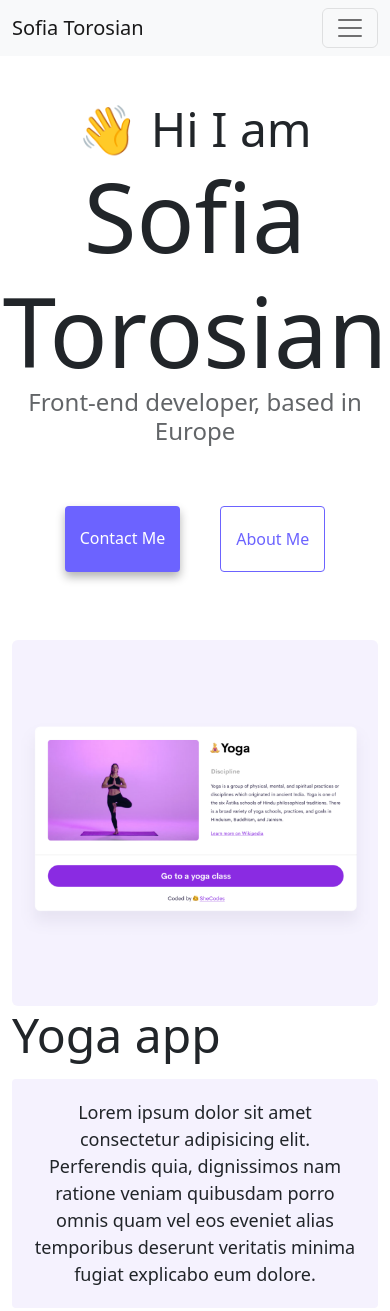
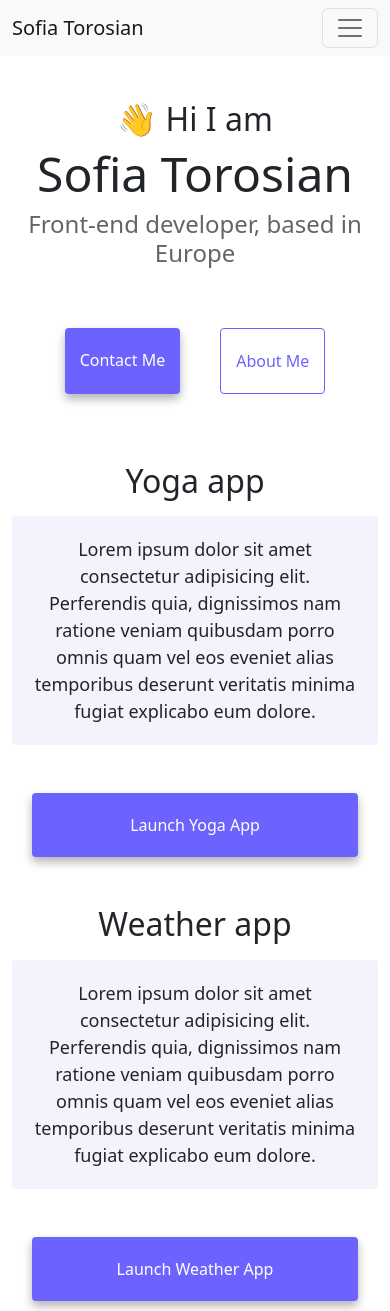
Before and after one commit to softoro/Advanced-Tools-Homework, a plain HTML site: page index.html in a window 390 px wide. Shown: the top 1311 px of the page. Drawn offline with nearby package versions, Linux system fonts and the light colour scheme.

Commit message:
Added a media query

```diff
--- a/src/style.css
+++ b/src/style.css
@@ -94,3 +94,28 @@ p {
 .email-link:hover {
   text-decoration: underline;
 }
+
+@media (max-width: 576px) {
+  h1 {
+    font-size: 48px;
+    line-height: 1.5;
+  }
+
+  h2 {
+    font-size: 32px;
+    text-align: center;
+  }
+
+  p {
+    text-align: center;
+  }
+
+  .primary-link {
+    display: block;
+    text-align: center;
+    margin: 0 20px;
+  }
+  img {
+    display: none;
+  }
+}
```
